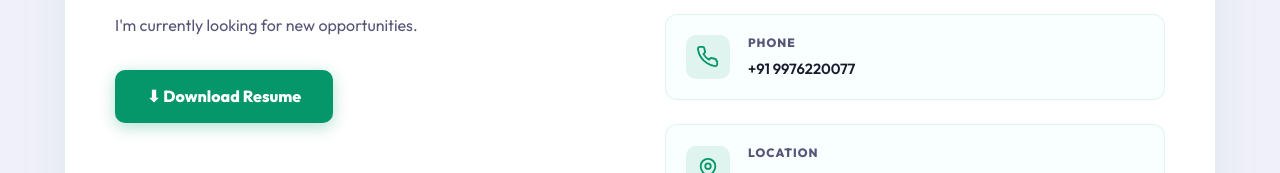
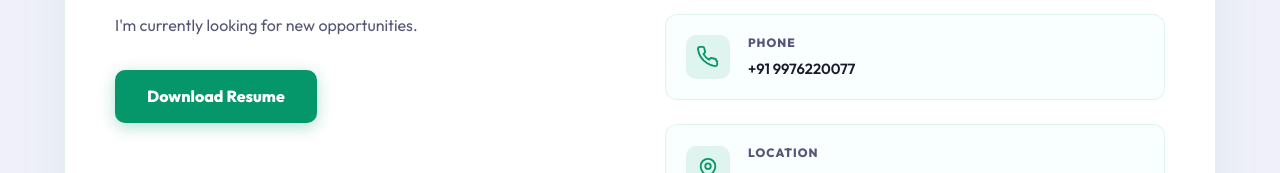
Before and after one commit to Rpriyadharshiniramanathan/priyadharshini-portfolio, a plain HTML site: page index.html in a window 1280 px wide. Shown: the part 3984-4157 px from the top of the page. Drawn offline with Linux system fonts and the light colour scheme.

Commit message:
index.html

```diff
--- a/index.html
+++ b/index.html
@@ -1231,7 +1231,7 @@
                     <h3 class="contact-pro-title">Let's Work Together</h3>
                     <p class="contact-pro-desc">I'm currently looking for new opportunities.</p>
                     <a href="Priyadharshini_Resume.pdf" target="_blank" class="contact-cta-btn">
-                        ⬇ Download Resume
+                         Download Resume
                     </a>
                 </div>
                 <!-- Right: Info -->
```
